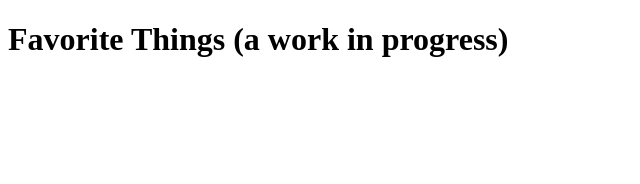
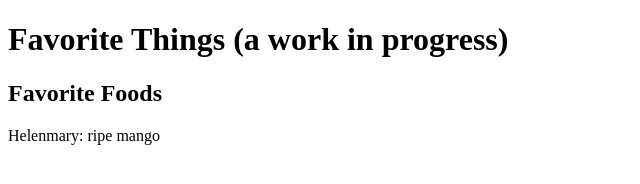
Before and after one commit to william-streicher-evans/helenmary.github.io, a plain HTML site: page index.html in a window 1280 px wide. Shown: the whole page, without its empty margins (0-640 px from the left). Drawn offline with Linux system fonts and the light colour scheme.

Commit message:
Added Helenmary's favorite food

```diff
--- a/index.html
+++ b/index.html
@@ -3,5 +3,7 @@
   <title>Favorite Things</title>
   <body>
     <h1>Favorite Things (a work in progress)</h1>
+    <h2>Favorite Foods</h2>
+    <p>Helenmary: ripe mango</p>
   </body>
 </html>
```
